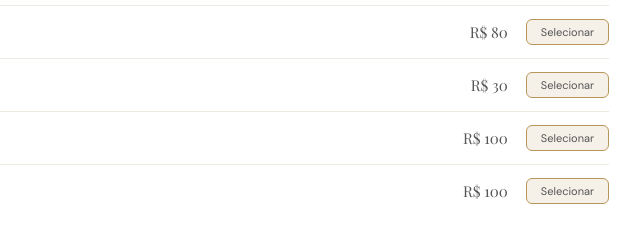
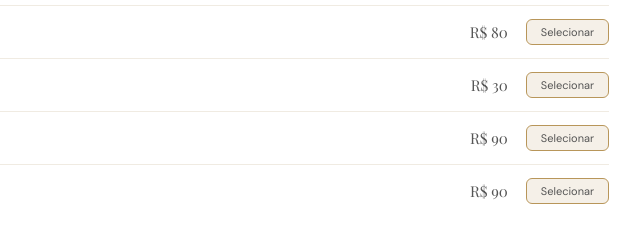
Before and after one commit to alvaroteodorolima-byte/Sugest-o-presente, a plain HTML site: page index.html in a window 1280 px wide. Shown: the part 1860-2111 px from the top of the page, 437-1077 px from the left. Drawn offline with nearby package versions, Linux system fonts and the light colour scheme; a web font is replaced by a local one.

Commit message:
Add files via upload

```diff
--- a/index.html
+++ b/index.html
@@ -549,10 +549,10 @@ const data = [
       { id:"c7",  name:"Forma de bolo",                      price:35,  link:"https://mpago.la/2TTWYX8", given:false },
       { id:"c8",  name:"Assadeira",                          price:45,  link:"https://mpago.la/1gBdez6", given:false },
       { id:"c9",  name:"Porta-temperos",                     price:40,  link:"https://mpago.la/2yrrmDp", given:false },
-      { id:"c10", name:"Liquidificador",                     price:50,  link:"", given:false },
-      { id:"c11", name:"Misteira",                           price:80,  link:"", given:false },
-      { id:"c12", name:"Panela de pressão",                  price:80,  link:"", given:false },
-      { id:"c13", name:"Formas de bolo",                     price:50,  link:"", given:false },
+      { id:"c10", name:"Liquidificador",                     price:50,  link:"https://mpago.la/1CKahLT", given:false },
+      { id:"c11", name:"Misteira",                           price:80,  link:"https://mpago.la/1UJE8CR", given:false },
+      { id:"c12", name:"Panela de pressão",                  price:80,  link:"https://mpago.la/15UfGve", given:false },
+      { id:"c13", name:"Formas de bolo",                     price:50,  link:"https://mpago.la/2fRRWwG", given:false },
     ]
   },
   {
@@ -573,8 +573,8 @@ const data = [
       { id:"q2", name:"Travesseiros",   price:50, link:"https://mpago.la/1KyZrFm", given:false },
       { id:"q3", name:"Cobertor",       price:80, link:"https://mpago.la/2Mw4eBE", given:false },
       { id:"q4", name:"Cabides (kit)",  price:30, link:"https://mpago.la/1k6gave", given:false },
-      { id:"q5", name:"Cobertores",     price:100, link:"", given:false },
-      { id:"q6", name:"Cobre leito",    price:100, link:"", given:false },
+      { id:"q5", name:"Cobertores",     price:90, link:"https://mpago.la/15Kwqmc", given:false },
+      { id:"q6", name:"Cobre leito",    price:90, link:"https://mpago.la/15Kwqmc", given:false },
     ]
   },
   {
@@ -592,7 +592,7 @@ const data = [
       { id:"l1", name:"Balde",           price:25, link:"https://mpago.la/2K1eL8P", given:false },
       { id:"l2", name:"Varal",           price:50, link:"https://mpago.la/345gtuT", given:false },
       { id:"l3", name:"Cesto de roupas", price:60, link:"https://mpago.la/2SVv8WS", given:false },
-      { id:"l4", name:"Varal de chão",   price:50, link:"", given:false },
+      { id:"l4", name:"Varal de chão",   price:50, link:"https://mpago.la/345gtuT", given:false },
     ]
   },
 ];
```
